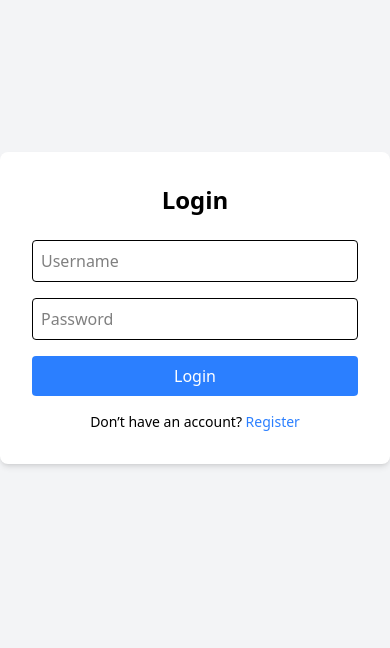
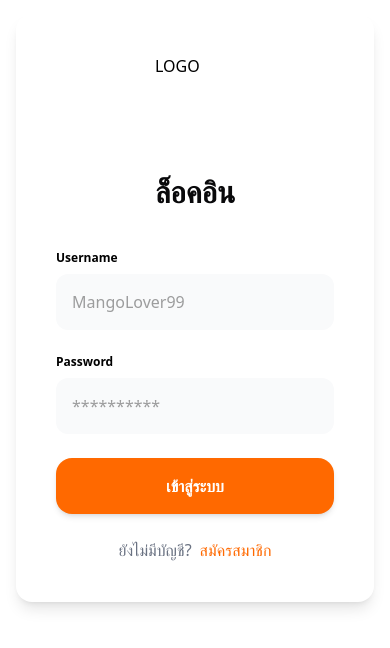
Before and after one commit to kepler-byte/SAN, a Svelte app in the folder app/frontend/: page / in a window 390 px wide. Shown: the part 114-762 px from the top of the page. Built offline with nearby package versions, Linux system fonts and the light colour scheme.

Commit message:
feat: add svelte-french-toast for user notifications and update login/register forms

```diff
--- a/app/frontend/package.json
+++ b/app/frontend/package.json
@@ -16,6 +16,7 @@
   "dependencies": {
     "@tailwindcss/vite": "^4.1.13",
     "page": "^1.11.6",
+    "svelte-french-toast": "^1.2.0",
     "svelte-routing": "^2.13.0",
     "svelte-spa-router": "^4.0.1",
     "tailwindcss": "^4.1.13"
--- a/app/frontend/src/App.svelte
+++ b/app/frontend/src/App.svelte
@@ -5,6 +5,7 @@
   import Login from "./Routes/Login.svelte";
   import Register from "./Routes/Register.svelte";
   import Home from "./Routes/Home.svelte";
+  import toast, { Toaster } from 'svelte-french-toast';
 
   let page = "login"; // ค่า default
 
@@ -21,6 +22,7 @@
   }
 </script>
 
+<Toaster position="top-right" />
 {#if !token}
   {#if page === "login"}
     <Login on:navigate={e => handleNavigate(e.detail)} />
--- a/app/frontend/src/Routes/Login.svelte
+++ b/app/frontend/src/Routes/Login.svelte
@@ -2,6 +2,7 @@
   import { createEventDispatcher } from "svelte";
   import { login } from "../lib/api";
   import { setAuthToken } from "../lib/auth";
+  import toast, { Toaster } from 'svelte-french-toast';
 
   let username = "";
   let password = "";
@@ -9,50 +10,86 @@
 
   const dispatch = createEventDispatcher();
 
-  async function handleLogin() {
+  async function handleLogin(e) {
+    e.preventDefault();
     try {
       const res = await login({ username, password });
       setAuthToken(res.access_token);
-      dispatch("navigate", "dashboard");
+      toast.success("เข้าสู่ระบบสำเร็จ 🎉");
+      dispatch("navigate", "dashboard"); // ส่ง event ไป App.svelte
     } catch (err) {
+    toast.error("เข้าสู่ระบบไม่สำเร็จ");
       error = err.message;
     }
   }
 </script>
 
-<div class="flex justify-center items-center h-screen bg-gray-100">
-  <div class="w-full max-w-md bg-white p-8 rounded-lg shadow-md">
-    <h2 class="text-2xl font-bold mb-6 text-center">Login</h2>
+
+<div class="min-h-screen flex items-center justify-center bg-white px-4">
+  <div class="relative z-10 w-full max-w-4xl bg-white rounded-2xl flex flex-col md:flex-row shadow-lg overflow-hidden">
+
+    <!-- Left Image -->
+    <div
+      class="hidden md:flex flex-col justify-center p-8 bg-cover bg-center w-1/2 text-white"
+      style="background-image: url('https://images.unsplash.com/photo-1510172951991-856a654063f9?q=80&w=987&auto=format&fit=crop');"
+    ></div>
+
+    <!-- Right Form -->
+    <div class="w-full md:w-1/2 p-10 flex flex-col items-center gap-10">
+      <!-- Logo -->
+      <div class="w-20 h-20 relative">
+        LOGO
+      </div>
+
+      <!-- Title -->
+      <h1 class="text-3xl md:text-4xl font-bold text-zinc-950 text-center">
+        ล็อคอิน
+      </h1>
 
       {#if error}
-      <p class="text-red-500 text-sm mb-4">{error}</p>
+        <p class="text-red-500 text-sm">{error}</p>
       {/if}
 
+      <!-- Form -->
+      <form on:submit|preventDefault={handleLogin} class="w-full flex flex-col gap-6">
+        <!-- Username -->
+        <div class="flex flex-col gap-2">
+          <label class="text-xs font-bold text-black">Username</label>
           <input
             type="text"
-      placeholder="Username"
             bind:value={username}
-      class="w-full mb-4 p-2 border rounded"
+            placeholder="MangoLover99"
+            class="w-full h-14 px-4 bg-gray-50 rounded-xl text-base text-neutral-700 focus:outline-none focus:ring-2 focus:ring-orange-400"
           />
+        </div>
+
+        <!-- Password -->
+        <div class="flex flex-col gap-2">
+          <label class="text-xs font-bold text-black">Password</label>
           <input
             type="password"
-      placeholder="Password"
             bind:value={password}
-      class="w-full mb-4 p-2 border rounded"
+            placeholder="**********"
+            class="w-full h-14 px-4 bg-gray-50 rounded-xl text-base text-neutral-700 focus:outline-none focus:ring-2 focus:ring-orange-400"
           />
+        </div>
 
+        <!-- Submit -->
         <button
-      on:click={handleLogin}
-      class="w-full bg-blue-500 hover:bg-blue-600 text-white py-2 px-4 rounded"
+          type="submit"
+          class="w-full h-14 bg-orange-500 rounded-2xl shadow-md text-white font-bold text-base hover:bg-orange-600 transition"
         >
-      Login
+          เข้าสู่ระบบ
         </button>
 
-    <p class="mt-4 text-sm text-center">
-      Don’t have an account?
-      <a href="#" class="text-blue-500" on:click={() => dispatch("navigate", "register")}>
-        Register
+        <!-- Link to Register -->
+        <div class="flex justify-center gap-2 text-base">
+          <span class="text-gray-500">ยังไม่มีบัญชี?</span>
+          <a href="#" class="text-orange-500 hover:underline" on:click={() => dispatch("navigate", "register")}>
+            สมัครสมาชิก
           </a>
-    </p>
+        </div>
+      </form>
     </div>
   </div>
+</div>
--- a/app/frontend/src/Routes/Register.svelte
+++ b/app/frontend/src/Routes/Register.svelte
@@ -1,5 +1,6 @@
 <script>
   import { createEventDispatcher } from "svelte";
+  import toast, { Toaster } from 'svelte-french-toast';
   import { register } from "../lib/api";
 
   let username = "";
@@ -10,62 +11,98 @@
 
   const dispatch = createEventDispatcher();
 
-  async function handleRegister() {
+  async function handleRegister(e) {
+    e.preventDefault();
     try {
       await register({ username, email, password });
-      success = "Registration successful! Please login.";
+      success = "";
+      toast.success("สมัครสมาชิกสำเร็จ! กำลังพาไปหน้าเข้าสู่ระบบ...");
       error = "";
-      setTimeout(() => {
-        dispatch("navigate", "login");
-      }, 1500);
+      setTimeout(() => dispatch("navigate", "login"), 1500);
     } catch (err) {
+        toast.error("สมัครสมาชิกไม่สำเร็จ");
       error = err.message;
     }
   }
 </script>
 
-<div class="flex justify-center items-center h-screen bg-gray-100">
-  <div class="w-full max-w-md bg-white p-8 rounded-lg shadow-md">
-    <h2 class="text-2xl font-bold mb-6 text-center">Register</h2>
+<div class="min-h-screen flex items-center justify-center bg-white px-4">
+  <div class="relative z-10 w-full max-w-4xl bg-white rounded-2xl flex flex-col md:flex-row shadow-lg overflow-hidden">
+
+    <!-- Left Image -->
+    <div
+      class="hidden md:flex flex-col justify-center p-8 bg-cover bg-center w-1/2 text-white"
+      style="background-image: url('https://images.unsplash.com/photo-1510172951991-856a654063f9?q=80&w=987&auto=format&fit=crop');"
+    ></div>
+
+    <!-- Right Form -->
+    <div class="w-full md:w-1/2 p-10 flex flex-col items-center gap-10">
+      <!-- Logo -->
+      <div class="w-20 h-20 relative"> … โลโก้ของคุณ … </div>
+
+      <!-- Title -->
+      <h1 class="text-3xl md:text-4xl font-bold text-zinc-950 text-center">
+        สมัครสมาชิก
+      </h1>
 
       {#if error}
-      <p class="text-red-500 text-sm mb-4">{error}</p>
+        <p class="text-red-500 text-sm">{error}</p>
       {/if}
       {#if success}
-      <p class="text-green-500 text-sm mb-4">{success}</p>
+        <p class="text-green-500 text-sm">{success}</p>
       {/if}
 
+      <!-- Form -->
+      <form on:submit|preventDefault={handleRegister} class="w-full flex flex-col gap-6">
+        <!-- Username -->
+        <div class="flex flex-col gap-2">
+          <label class="text-xs font-bold text-black">Username</label>
           <input
             type="text"
-      placeholder="Username"
             bind:value={username}
-      class="w-full mb-4 p-2 border rounded"
+            placeholder="MangoLover99"
+            class="w-full h-14 px-4 bg-gray-50 rounded-xl text-base text-neutral-700 focus:outline-none focus:ring-2 focus:ring-orange-400"
           />
+        </div>
+
+        <!-- Email -->
+        <div class="flex flex-col gap-2">
+          <label class="text-xs font-bold text-black">Email</label>
           <input
             type="email"
-      placeholder="Email"
             bind:value={email}
-      class="w-full mb-4 p-2 border rounded"
+            placeholder="🥭 example@mango.tree"
+            class="w-full h-14 px-4 bg-gray-50 rounded-xl text-base text-neutral-700 focus:outline-none focus:ring-2 focus:ring-orange-400"
           />
+        </div>
+
+        <!-- Password -->
+        <div class="flex flex-col gap-2">
+          <label class="text-xs font-bold text-black">Password</label>
           <input
             type="password"
-      placeholder="Password"
             bind:value={password}
-      class="w-full mb-4 p-2 border rounded"
+            placeholder="**********"
+            class="w-full h-14 px-4 bg-gray-50 rounded-xl text-base text-neutral-700 focus:outline-none focus:ring-2 focus:ring-orange-400"
           />
+        </div>
 
+        <!-- Submit -->
         <button
-      on:click={handleRegister}
-      class="w-full bg-green-500 hover:bg-green-600 text-white py-2 px-4 rounded"
+          type="submit"
+          class="w-full h-14 bg-orange-500 rounded-2xl shadow-md text-white font-bold text-base hover:bg-orange-600 transition"
         >
-      Register
+          สมัครสมาชิก
         </button>
 
-    <p class="mt-4 text-sm text-center">
-      Already have an account?
-      <a href="#" class="text-blue-500" on:click={() => dispatch("navigate", "login")}>
-        Login
+        <!-- Link to Login -->
+        <div class="flex justify-center gap-2 text-base">
+          <span class="text-gray-500">มีบัญชีอยู่แล้ว?</span>
+          <a href="#" class="text-orange-500 hover:underline" on:click={() => dispatch("navigate", "login")}>
+            เข้าสู่ระบบ
           </a>
-    </p>
+        </div>
+      </form>
     </div>
   </div>
+</div>
```
Also changed, not shown: app/frontend/src/assets/svelte.svg (deleted), 1 other file (tests, documents, lock files or other folders). Lines whose indentation alone changed are shown as unchanged.
